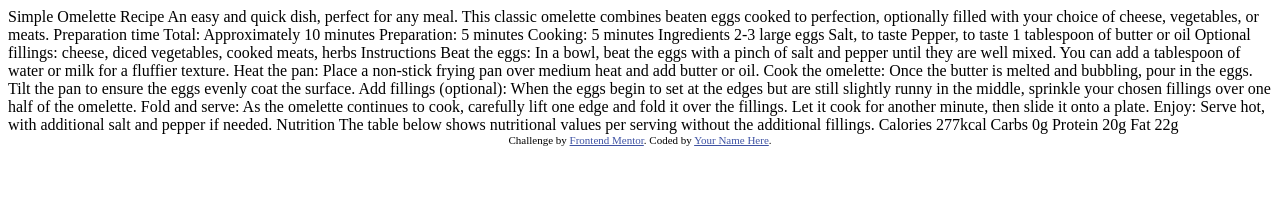
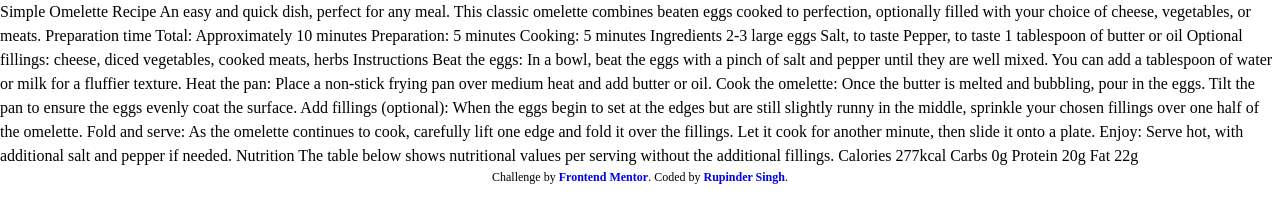
Before and after one commit to Pellia/fm-recipe-page, a plain HTML site: page index.html in a window 1280 px wide. Drawn offline with Linux system fonts and the light colour scheme.

Commit message:
feat: setup base project

```diff
--- a/index.html
+++ b/index.html
@@ -1,77 +1,46 @@
 <!DOCTYPE html>
 <html lang="en">
-<head>
-  <meta charset="UTF-8">
-  <meta name="viewport" content="width=device-width, initial-scale=1.0"> <!-- displays site properly based on user's device -->
-
-  <link rel="icon" type="image/png" sizes="32x32" href="./assets/images/favicon-32x32.png">
-
-  <title>Frontend Mentor | Recipe page</title>
-
-  <!-- Feel free to remove these styles or customise in your own stylesheet 👍 -->
-  <style>
-    .attribution { font-size: 11px; text-align: center; }
-    .attribution a { color: hsl(228, 45%, 44%); }
-  </style>
-</head>
-<body>
-
-  Simple Omelette Recipe
-
-  An easy and quick dish, perfect for any meal. This classic omelette combines beaten eggs cooked
-  to perfection, optionally filled with your choice of cheese, vegetables, or meats.
-
-  Preparation time
-
-  Total: Approximately 10 minutes
-  Preparation: 5 minutes
-  Cooking: 5 minutes
-
-  Ingredients
-
-  2-3 large eggs
-  Salt, to taste
-  Pepper, to taste
-  1 tablespoon of butter or oil
-  Optional fillings: cheese, diced vegetables, cooked meats, herbs
-
-  Instructions
-
-  Beat the eggs: In a bowl, beat the eggs with a pinch of salt and pepper until they are well mixed.
-  You can add a tablespoon of water or milk for a fluffier texture.
-
-  Heat the pan: Place a non-stick frying pan over medium heat and add butter or oil.
-
-  Cook the omelette: Once the butter is melted and bubbling, pour in the eggs. Tilt the pan to ensure
-  the eggs evenly coat the surface.
-
-  Add fillings (optional): When the eggs begin to set at the edges but are still slightly runny in the
-  middle, sprinkle your chosen fillings over one half of the omelette.
-
-  Fold and serve: As the omelette continues to cook, carefully lift one edge and fold it over the
-  fillings. Let it cook for another minute, then slide it onto a plate.
-
-  Enjoy: Serve hot, with additional salt and pepper if needed.
-
-  Nutrition
-
-  The table below shows nutritional values per serving without the additional fillings.
-
-  Calories
-  277kcal
-
-  Carbs
-  0g
-
-  Protein
-  20g
-
-  Fat
-  22g
-
-  <div class="attribution">
-    Challenge by <a href="https://www.frontendmentor.io?ref=challenge" target="_blank">Frontend Mentor</a>.
-    Coded by <a href="#">Your Name Here</a>.
-  </div>
-</body>
+  <head>
+    <meta charset="UTF-8" />
+    <meta name="viewport" content="width=device-width, initial-scale=1.0" />
+    <link
+      rel="icon"
+      type="image/png"
+      sizes="32x32"
+      href="./assets/images/favicon-32x32.png"
+    />
+    <title>Frontend Mentor | Recipe page</title>
+    <link rel="stylesheet" href="./styles/reset.css" />
+    <link rel="stylesheet" href="./styles/style.css" />
+  </head>
+  <body>
+    <main>
+      Simple Omelette Recipe An easy and quick dish, perfect for any meal. This
+      classic omelette combines beaten eggs cooked to perfection, optionally
+      filled with your choice of cheese, vegetables, or meats. Preparation time
+      Total: Approximately 10 minutes Preparation: 5 minutes Cooking: 5 minutes
+      Ingredients 2-3 large eggs Salt, to taste Pepper, to taste 1 tablespoon of
+      butter or oil Optional fillings: cheese, diced vegetables, cooked meats,
+      herbs Instructions Beat the eggs: In a bowl, beat the eggs with a pinch of
+      salt and pepper until they are well mixed. You can add a tablespoon of
+      water or milk for a fluffier texture. Heat the pan: Place a non-stick
+      frying pan over medium heat and add butter or oil. Cook the omelette: Once
+      the butter is melted and bubbling, pour in the eggs. Tilt the pan to
+      ensure the eggs evenly coat the surface. Add fillings (optional): When the
+      eggs begin to set at the edges but are still slightly runny in the middle,
+      sprinkle your chosen fillings over one half of the omelette. Fold and
+      serve: As the omelette continues to cook, carefully lift one edge and fold
+      it over the fillings. Let it cook for another minute, then slide it onto a
+      plate. Enjoy: Serve hot, with additional salt and pepper if needed.
+      Nutrition The table below shows nutritional values per serving without the
+      additional fillings. Calories 277kcal Carbs 0g Protein 20g Fat 22g
+    </main>
+    <footer class="attribution">
+      Challenge by
+      <a href="https://www.frontendmentor.io?ref=challenge" target="_blank"
+        >Frontend Mentor</a
+      >. Coded by
+      <a href="https://github.com/Pellia" target="_blank">Rupinder Singh</a>.
+    </footer>
+  </body>
 </html>
--- /dev/null
+++ b/styles/reset.css
@@ -0,0 +1,86 @@
+/* Add border-box sizing model */
+*,
+*::before,
+*::after {
+  box-sizing: border-box;
+}
+
+/* Remove default margins, paddings, borders and outlines from all elements */
+*,
+*::before,
+*::after {
+  margin: 0;
+  padding: 0;
+  border: 0;
+  outline: 0;
+}
+
+/* Global line-height*/
+body {
+  line-height: 1.5;
+}
+
+/* Shorter line-height for headings and buttons etc. */
+h1,
+h2,
+h3,
+h4,
+button,
+input,
+label {
+  line-height: 1.1;
+}
+
+/* Avoid text overflows */
+p,
+h1,
+h2,
+h3,
+h4,
+h5,
+h6 {
+  overflow-wrap: break-word;
+}
+
+/* Improve line wrapping */
+p {
+  text-wrap: pretty;
+}
+
+h1,
+h2,
+h3,
+h4,
+h5,
+h6 {
+  text-wrap: balance;
+}
+
+/* Ordered and unordered lists are unstyled by default
+Unstyled lists are not announced by VoiceOver Technologies.
+Add a "list" role to the element, if its truly a list. */
+ol,
+ul,
+menu {
+  list-style: none;
+}
+
+/* Inherit fonts for inputs and buttons */
+input,
+button,
+textarea,
+select {
+  font: inherit;
+  font-size: inherit;
+}
+
+/* Imporve media defaults */
+/* To overflow a image over 100%, use {max-width: revert;} on the selected element  */
+img,
+picture,
+video,
+canvas,
+svg {
+  display: block;
+  max-width: 100%;
+}
--- /dev/null
+++ b/styles/style.css
@@ -0,0 +1,16 @@
+/* Footer Attribution */
+.attribution {
+  font-size: 0.75rem;
+  text-align: center;
+}
+
+.attribution a {
+  text-decoration: none;
+  font-weight: bold;
+  transition: opacity 0.3s ease;
+}
+
+.attribution a:hover {
+  opacity: 0.8;
+  text-decoration: underline;
+}
```
